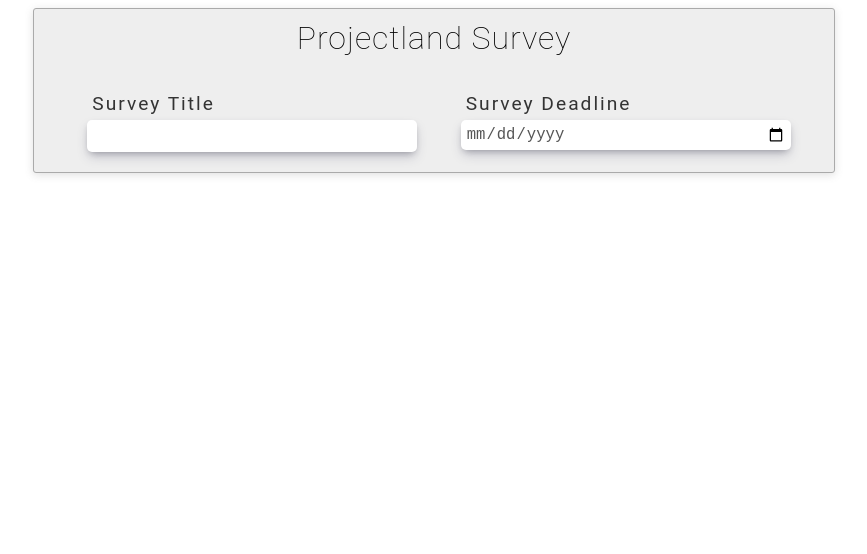
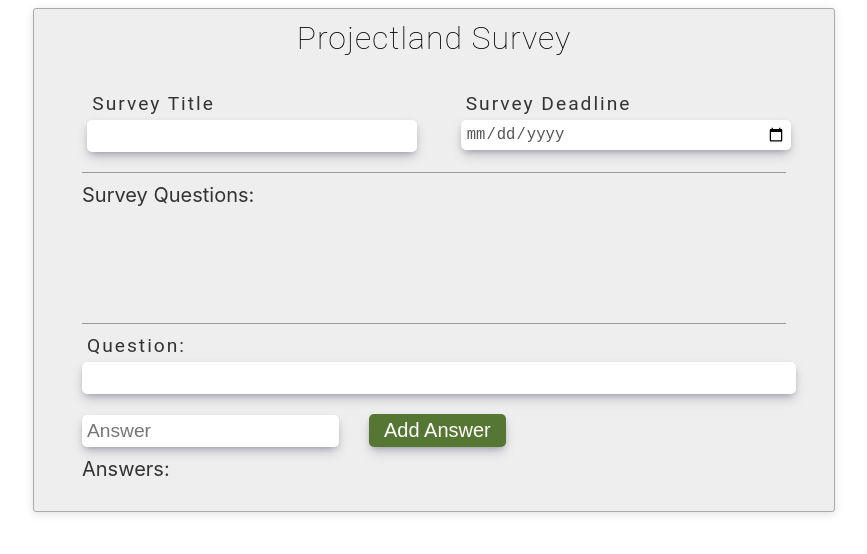
Before and after one commit to Mihailob5017/projectland-ca, a React (Create React App) app: page / in a window 1280 px wide. Shown: the top 554 px of the page, without its empty margins (206-1073 px from the left). Built offline with nearby package versions, Linux system fonts and the light colour scheme.

Commit message:
finished the main mechanic of the survey

```diff
--- a/src/App.css
+++ b/src/App.css
@@ -20,3 +20,44 @@
 	justify-content: space-evenly;
 	margin: 20px 0;
 }
+.app-body {
+	width: 88%;
+	margin: 10px auto;
+	min-height: 150px;
+	border-top: 1px solid #999;
+	border-bottom: 1px solid #999;
+}
+.questions-label {
+	margin: 10px 0;
+	color: #333;
+	font-size: 20px;
+	display: block;
+}
+.single-question-info {
+	margin: 20px 0;
+}
+.single-q-label {
+	font-size: 18px;
+	color: #333;
+	margin-bottom: 5px;
+	display: block;
+}
+.single-a-label {
+	font-weight: lighter;
+	font-size: 16px;
+	font-family: Verdana, Geneva, Tahoma, sans-serif;
+	margin-left: 15px;
+	display: block;
+}
+.text-regular {
+	font-family: 'Segoe UI', 'Roboto', 'Oxygen', 'Ubuntu', 'Cantarell',
+		'Fira Sans', 'Droid Sans', 'Helvetica Neue', sans-serif;
+	font-weight: normal;
+	font-size: 18px;
+	color: #333;
+	margin-right: 10px;
+}
+.text-bold {
+	color: #0047ab;
+	font-weight: 600;
+}
--- a/src/App.js
+++ b/src/App.js
@@ -3,6 +3,7 @@ import './App.css';
 
 // Components
 import Input from './components/input/input.component';
+import Question from './components/question/question.component';
 
 // Helper Obj
 const surveyObject = { title: '', deadline: '', questions: [] };
@@ -12,7 +13,21 @@ const App = () => {
 	const [survey, setSurvey] = useState(surveyObject);
 
 	const setSurveyHandler = (name, value) => {
-		const newValue = Object.assign({}, survey, { [name]: value });
+		let newValue;
+		if (name === 'duplicate-question') {
+			newValue = Object.assign({}, survey, {
+				questions: [
+					...survey.questions,
+					survey.questions[survey.questions.length - 1],
+				],
+			});
+		} else if (name === 'question') {
+			newValue = Object.assign({}, survey, {
+				questions: [...survey.questions, value],
+			});
+		} else {
+			newValue = Object.assign({}, survey, { [name]: value });
+		}
 		setSurvey(newValue);
 	};
 
@@ -34,6 +49,30 @@ const App = () => {
 					label='Survey Deadline'
 				/>
 			</div>
+			<div className='app-body'>
+				<label className='questions-label'>Survey Questions:</label>
+				{survey['questions'].map((question, i) => {
+					return (
+						<div key={i} className='single-question-info'>
+							<label className='single-q-label'>
+								<label className='text-bold'>{i + 1 + '. '}</label>
+								{question.title}
+							</label>
+							<label className='single-a-label'>
+								<label className='text-regular'>Answers:</label>
+								{question.answers.map((answer) => `  "${answer}"  `)}
+							</label>
+						</div>
+					);
+				})}
+			</div>
+			<div className='app-questions'>
+				<Question
+					addQuestion={(value) => setSurveyHandler('question', value)}
+					doesPrevQuesionExist={survey.questions.length > 0}
+					duplicateQuestion={() => setSurveyHandler('duplicate-question')}
+				/>
+			</div>
 		</div>
 	);
 };
--- /dev/null
+++ b/src/components/question/question.component.js
@@ -0,0 +1,87 @@
+import React, { useState } from 'react';
+import './question.style.css';
+
+// Code
+const QuestionComponent = ({
+	addQuestion,
+	duplicateQuestion,
+	doesPrevQuesionExist,
+}) => {
+	const [answers, setAnswers] = useState([]);
+	const [question, setQuestion] = useState('');
+	const [answerInput, setAnswerInput] = useState('');
+
+	const addAnswer = () => {
+		const newAnswers = [...answers, answerInput];
+		setAnswers(newAnswers);
+		setAnswerInput('');
+	};
+
+	const handleSubmit = () => {
+		addQuestion({
+			title: question,
+			answers: [...answers],
+		});
+		setAnswers([]);
+		setQuestion('');
+	};
+
+	return (
+		<div className='question-wrapper'>
+			<div className='qustion-form'>
+				<label className='question-label'>Question:</label>
+				<input
+					type='text'
+					value={question}
+					onChange={(e) => setQuestion(e.target.value)}
+					className='question-input'
+				></input>
+			</div>
+			<div className='answers-form'>
+				<div className='answers-input'>
+					{answers.length < 5 ? (
+						<>
+							<input
+								value={answerInput}
+								onChange={(e) => setAnswerInput(e.target.value)}
+								placeholder='Answer'
+								type='text'
+								className='answer-form'
+							/>
+							<button onClick={addAnswer} className='answer-submit'>
+								Add Answer
+							</button>
+						</>
+					) : (
+						<></>
+					)}
+				</div>
+				<label className='answer-label'>Answers:</label>
+				{answers.map((el, i) => (
+					<label key={i} className='single-answer'>
+						{el}
+					</label>
+				))}
+			</div>
+
+			<div className='submit-div'>
+				{answers.length >= 1 && question !== '' ? (
+					<button onClick={handleSubmit} className='submit-question'>
+						Add to Survey
+					</button>
+				) : (
+					<></>
+				)}
+				{doesPrevQuesionExist ? (
+					<button onClick={duplicateQuestion} className='submit-question'>
+						Duplicate Last Question
+					</button>
+				) : (
+					<></>
+				)}
+			</div>
+		</div>
+	);
+};
+
+export default QuestionComponent;
--- /dev/null
+++ b/src/components/question/question.style.css
@@ -0,0 +1,96 @@
+.question-wrapper {
+	margin: 10px auto;
+	width: 88%;
+}
+.question-label {
+	display: block;
+	margin: 5px;
+	font-family: roboto, arial, helvetica, sans-serif;
+	font-size: larger;
+	letter-spacing: 2px;
+	color: #333;
+}
+.question-input {
+	display: block;
+	width: 100%;
+	font-size: larger;
+	padding: 5px;
+	color: #555;
+	outline: none;
+	border: hidden;
+	border-radius: 5px;
+	box-shadow: rgba(50, 50, 93, 0.25) 0px 6px 12px -2px,
+		rgba(0, 0, 0, 0.3) 0px 3px 7px -3px;
+}
+.answers-form {
+	margin: 20px 0;
+}
+.answers-input {
+	margin: 10px 0;
+}
+.answer-form {
+	font-size: larger;
+	padding: 5px;
+	color: #555;
+	outline: none;
+	border: hidden;
+	border-radius: 5px;
+	box-shadow: rgba(50, 50, 93, 0.25) 0px 6px 12px -2px,
+		rgba(0, 0, 0, 0.3) 0px 3px 7px -3px;
+}
+.answer-submit {
+	padding: 5px 15px;
+	margin-left: 30px;
+	border: hidden;
+	font-size: 20px;
+	border-radius: 5px;
+	color: #fff;
+	background: #573;
+	box-shadow: rgba(50, 50, 93, 0.25) 0px 6px 12px -2px,
+		rgba(0, 0, 0, 0.3) 0px 3px 7px -3px;
+}
+.answer-submit:hover {
+	transition: 300ms;
+	cursor: pointer;
+	background: #476930;
+}
+.answer-label {
+	margin: 10px 0;
+	color: #333;
+	font-size: 20px;
+	display: block;
+}
+.single-answer {
+	margin-right: 10px;
+	padding: 2px 7px;
+	border: hidden;
+	font-size: 20px;
+	border-radius: 5px;
+	background: #476930;
+	color: #fff;
+	box-shadow: rgba(50, 50, 93, 0.25) 0px 6px 12px -2px,
+		rgba(0, 0, 0, 0.3) 0px 3px 7px -3px;
+}
+.submit-div {
+	display: flex;
+	flex-direction: row;
+	align-items: center;
+	justify-content: center;
+}
+
+.submit-question {
+	padding: 5px 15px;
+	margin-left: 30px;
+	border: hidden;
+	font-size: 20px;
+	border-radius: 5px;
+	color: #fff;
+	background: #05b;
+	box-shadow: rgba(50, 50, 93, 0.25) 0px 6px 12px -2px,
+		rgba(0, 0, 0, 0.3) 0px 3px 7px -3px;
+}
+.submit-question:hover {
+	transition: 300ms;
+	cursor: pointer;
+	background: #0047ab;
+}
```
